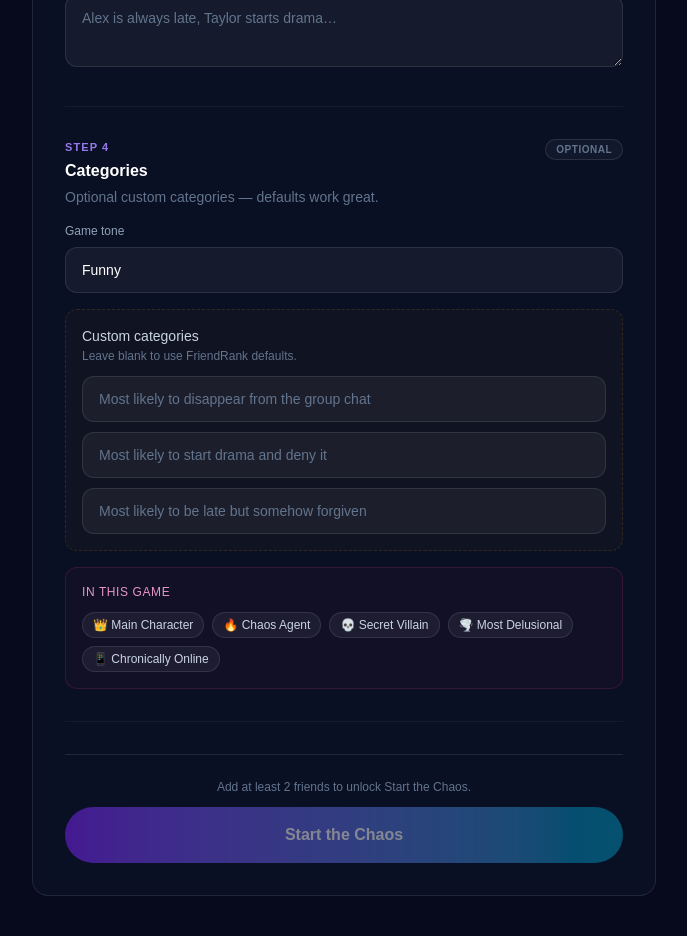
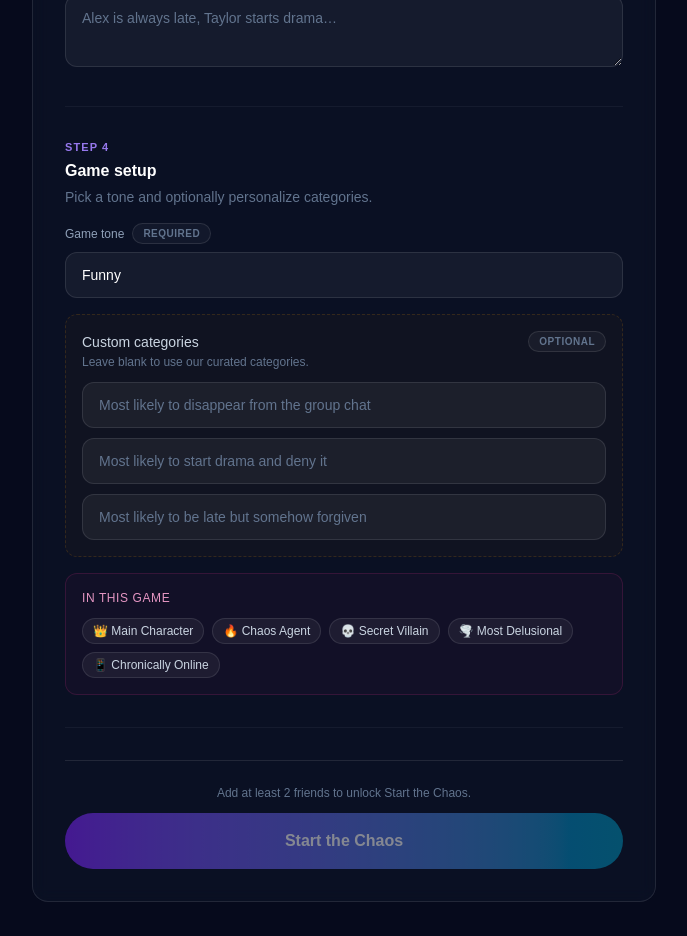
Before and after one commit to BreitlingVibe/friendrank, a Next.js app: page / in a window 1280 px wide. Shown: the part 1320-2256 px from the top of the page, without its empty margins (296-983 px from the left). Built offline with nearby package versions, Linux system fonts and the light colour scheme.

Commit message:
Polish creation flow labels and helper copy

```diff
--- a/app/page.tsx
+++ b/app/page.tsx
@@ -374,18 +374,22 @@ export default function Home() {
 
                 <FormSection
                   step="Step 4"
-                  title="Categories"
-                  description="Optional custom categories — defaults work great."
-                  optional
+                  title="Game setup"
+                  description="Pick a tone and optionally personalize categories."
                 >
                   <div className="space-y-4">
                     <div>
+                      <div className="mb-2 flex flex-wrap items-center gap-2">
                         <label
                           htmlFor="tone"
-                        className="mb-2 block text-xs font-medium text-slate-400"
+                          className="text-xs font-medium text-slate-400"
                         >
                           Game tone
                         </label>
+                        <span className="shrink-0 rounded-full border border-white/10 bg-white/[0.04] px-2.5 py-0.5 text-[10px] font-semibold uppercase tracking-wider text-slate-500">
+                          Required
+                        </span>
+                      </div>
                       <select
                         id="tone"
                         value={tone}
@@ -401,11 +405,16 @@ export default function Home() {
                     </div>
 
                     <div className="rounded-xl border border-dashed border-amber-500/15 bg-amber-500/[0.03] p-4 transition duration-200 hover:border-amber-500/25">
+                      <div className="flex flex-wrap items-center justify-between gap-2">
                         <p className="text-sm font-medium text-slate-300">
                           Custom categories
                         </p>
+                        <span className="shrink-0 rounded-full border border-white/10 bg-white/[0.04] px-2.5 py-0.5 text-[10px] font-semibold uppercase tracking-wider text-slate-500">
+                          Optional
+                        </span>
+                      </div>
                       <p className="mt-0.5 text-xs text-slate-500">
-                        Leave blank to use FriendRank defaults.
+                        Leave blank to use our curated categories.
                       </p>
                       <div className="mt-3 space-y-2.5">
                         {CUSTOM_CATEGORY_PLACEHOLDERS.map(
```
Lines whose indentation alone changed are shown as unchanged.
